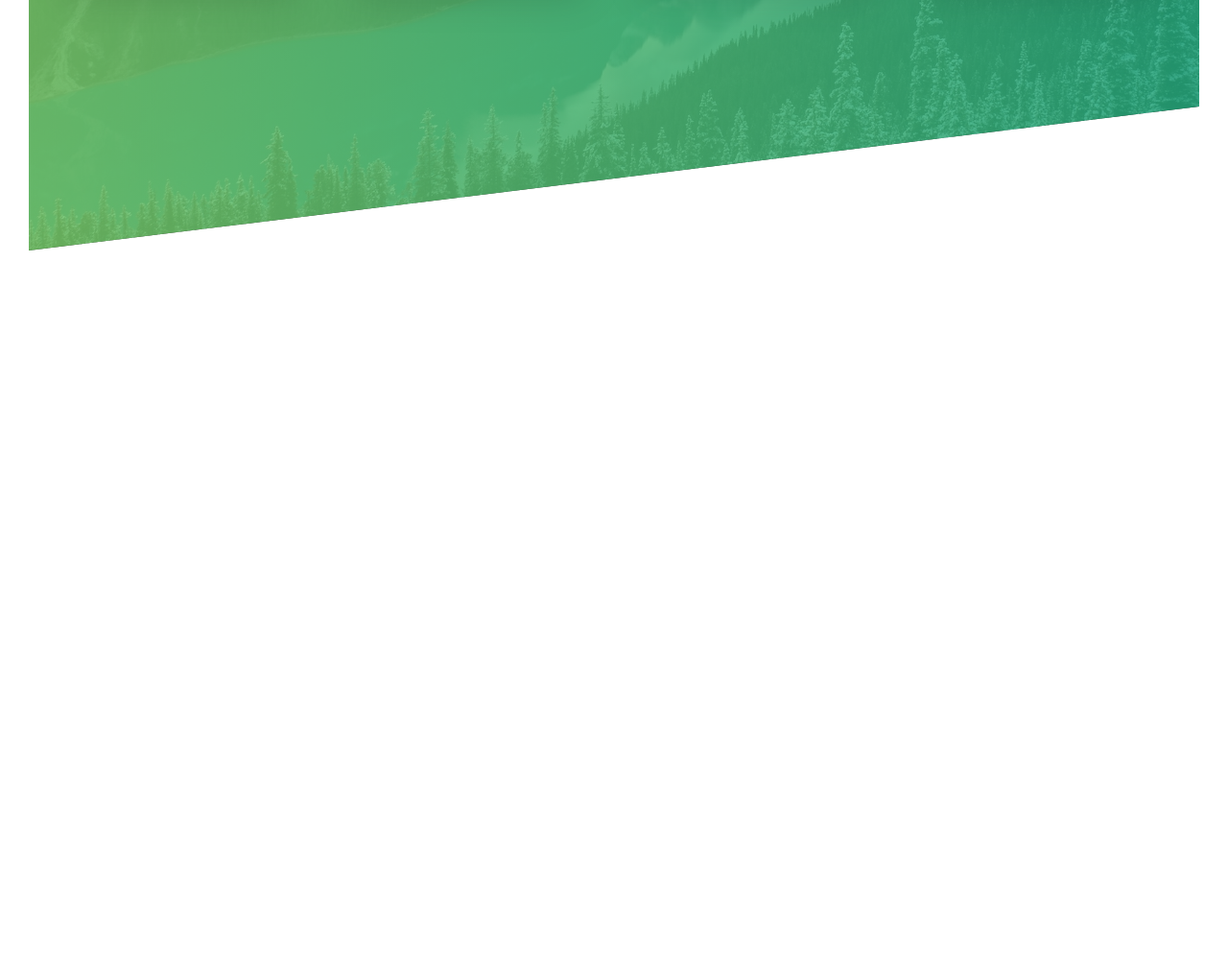
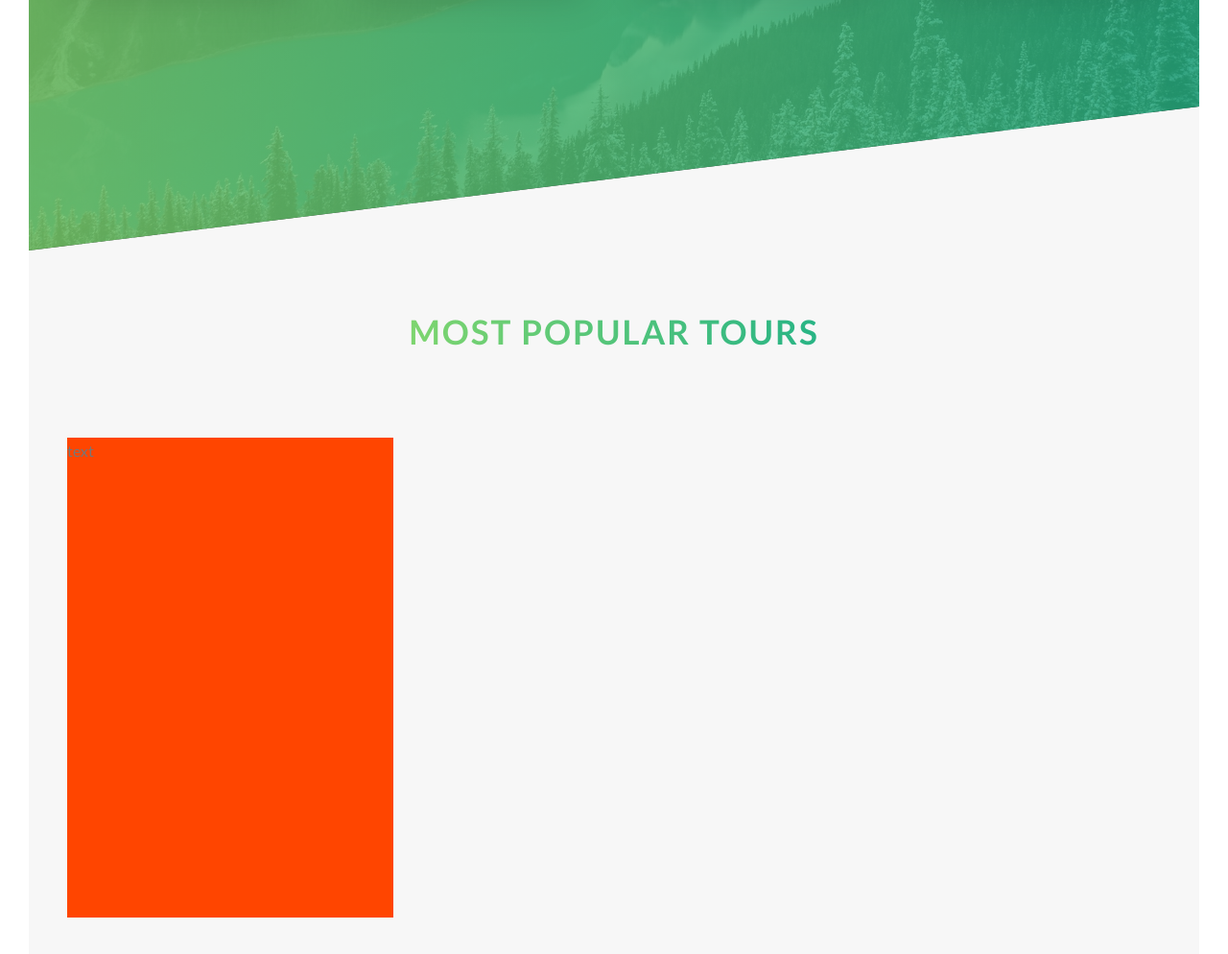
Before and after one commit to jkubisiowski/natours, a website: page index.html in a window 1280 px wide. Shown: the part 2051-3045 px from the top of the page at 96% size. Before the commit the page ends 2312 px from the top, so only its background shows below. Drawn offline with nearby package versions, Linux system fonts and the light colour scheme; files that its build step writes are made by us from their sources.

Commit message:
Add cards section

```diff
--- a/index.html
+++ b/index.html
@@ -108,6 +108,25 @@
           </div>
         </div>
       </section>
+
+      <section class="section-tours">
+        <div class="u-center-text u-margin-bottom-big">
+          <h2 class="heading-secondary">
+            Most popular tours
+          </h2>
+        </div>
+        <div class="row">
+          <div class="col-1-of-3">
+            <div class="card">
+              <div class="card__side">
+                text
+              </div>
+            </div>
+          </div>
+          <div class="col-1-of-3"></div>
+          <div class="col-1-of-3"></div>
+        </div>
+      </section>
     </main>
 
     <!-- <section>
--- /dev/null
+++ b/sass/components/_card.scss
@@ -0,0 +1,14 @@
+.card {
+  perspective: 150rem;
+  -moz-perspective: 150rem;
+
+  &:hover &__side {
+    transform: rotateY(180deg);
+  }
+
+  &__side {
+    background-color: orangered;
+    height: 50rem;
+    transition: all 0.8s;
+  }
+}
--- a/sass/main.scss
+++ b/sass/main.scss
@@ -8,6 +8,7 @@
 @import 'components/button';
 @import 'components/composition';
 @import 'components/feature-box';
+@import 'components/card';
 @import 'layout/header';
 @import 'layout/grid';
 
--- a/sass/pages/home.scss
+++ b/sass/pages/home.scss
@@ -15,3 +15,9 @@
     transform: skewY(7deg);
   }
 }
+
+.section-tours {
+  background-color: $color-grey-light-1;
+  padding: 25rem 0;
+  margin-top: -12rem;
+}
```
